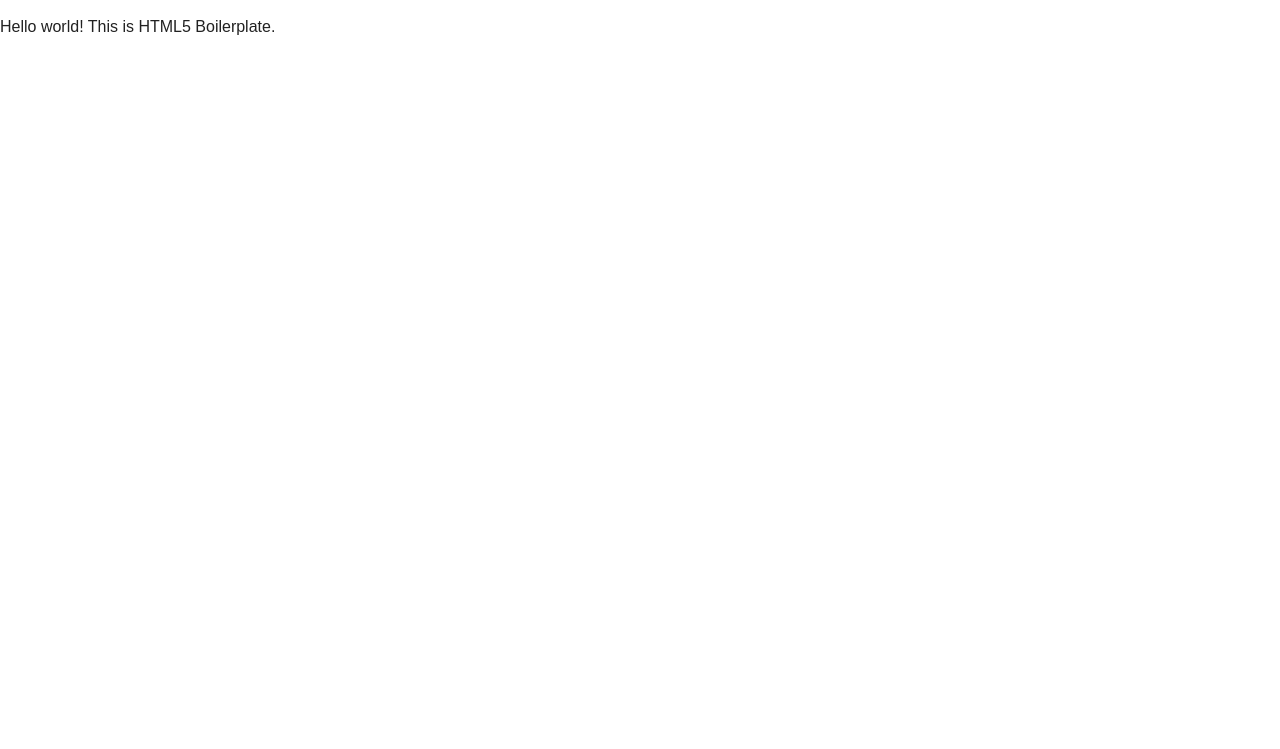
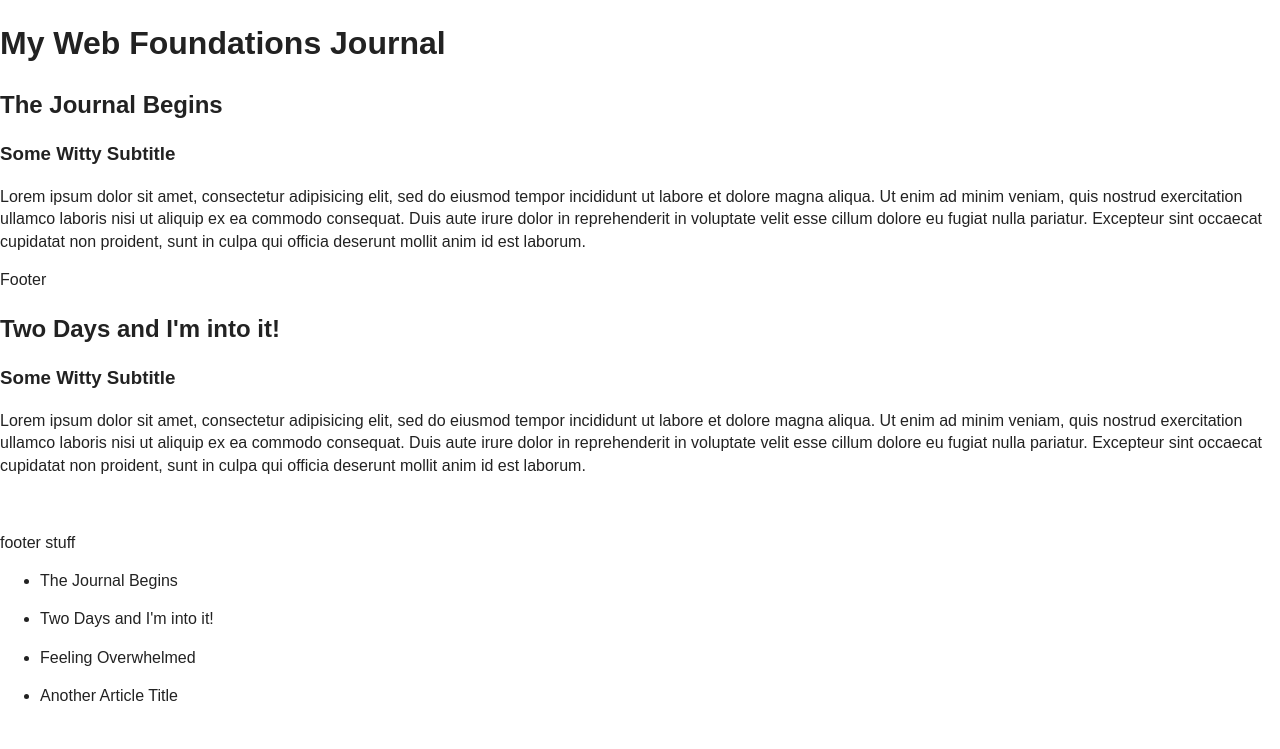
Before and after one commit to bettydeer/journal, a plain HTML site: page index.html in a window 1280 px wide. Drawn offline with nearby package versions, Linux system fonts and the light colour scheme.

Commit message:
creating html

```diff
--- a/css/main.css
+++ b/css/main.css
@@ -95,7 +95,12 @@ textarea {
    Author's custom styles
    ========================================================================== */
 
+.navblock {
+    border: 5px;
+    margin: 0;
+    padding: 10px;
 
+}
 
 
 
--- a/index.html
+++ b/index.html
@@ -3,7 +3,7 @@
     <head>
         <meta charset="utf-8">
         <meta http-equiv="X-UA-Compatible" content="IE=edge">
-        <title></title>
+        <title>Elizabeth's Web Foundations Journal</title>
         <meta name="description" content="">
         <meta name="viewport" content="width=device-width, initial-scale=1">
 
@@ -20,7 +20,45 @@
         <![endif]-->
 
         <!-- Add your site or application content here -->
-        <p>Hello world! This is HTML5 Boilerplate.</p>
+        <h1>My Web Foundations Journal</h1>
+        <h2>The Journal Begins</h2>
+        <h3>Some Witty Subtitle</h3>
+        <p>Lorem ipsum dolor sit amet, consectetur adipisicing elit, sed do eiusmod
+        tempor incididunt ut labore et dolore magna aliqua. Ut enim ad minim veniam,
+        quis nostrud exercitation ullamco laboris nisi ut aliquip ex ea commodo
+        consequat. Duis aute irure dolor in reprehenderit in voluptate velit esse
+        cillum dolore eu fugiat nulla pariatur. Excepteur sint occaecat cupidatat non
+        proident, sunt in culpa qui officia deserunt mollit anim id est laborum.</p>
+
+        <footer><p>Footer</p></footer>
+
+        <h2>Two Days and I'm into it!</h2>
+        <h3>Some Witty Subtitle</h3>
+        <p>Lorem ipsum dolor sit amet, consectetur adipisicing elit, sed do eiusmod
+        tempor incididunt ut labore et dolore magna aliqua. Ut enim ad minim veniam,
+        quis nostrud exercitation ullamco laboris nisi ut aliquip ex ea commodo
+        consequat. Duis aute irure dolor in reprehenderit in voluptate velit esse
+        cillum dolore eu fugiat nulla pariatur. Excepteur sint occaecat cupidatat non
+        proident, sunt in culpa qui officia deserunt mollit anim id est laborum.</p>
+        <img src="" alt="">
+
+        <footer><p>footer stuff</p></footer>
+
+        <nav>
+            <class: navblock>
+                <ul>
+                    <li><p>The Journal Begins</p></li>
+                    <li><p>Two Days and I'm into it!</p></li>
+                    <li><p>Feeling Overwhelmed</p></li>
+                    <li><p>Another Article Title</p></li>
+
+                </ul>
+                <img src="" alt="">
+
+            </class:>
+
+        </nav>
+
 
         <script src="//ajax.googleapis.com/ajax/libs/jquery/1.11.2/jquery.min.js"></script>
         <script>window.jQuery || document.write('<script src="js/vendor/jquery-1.11.2.min.js"><\/script>')</script>
```
